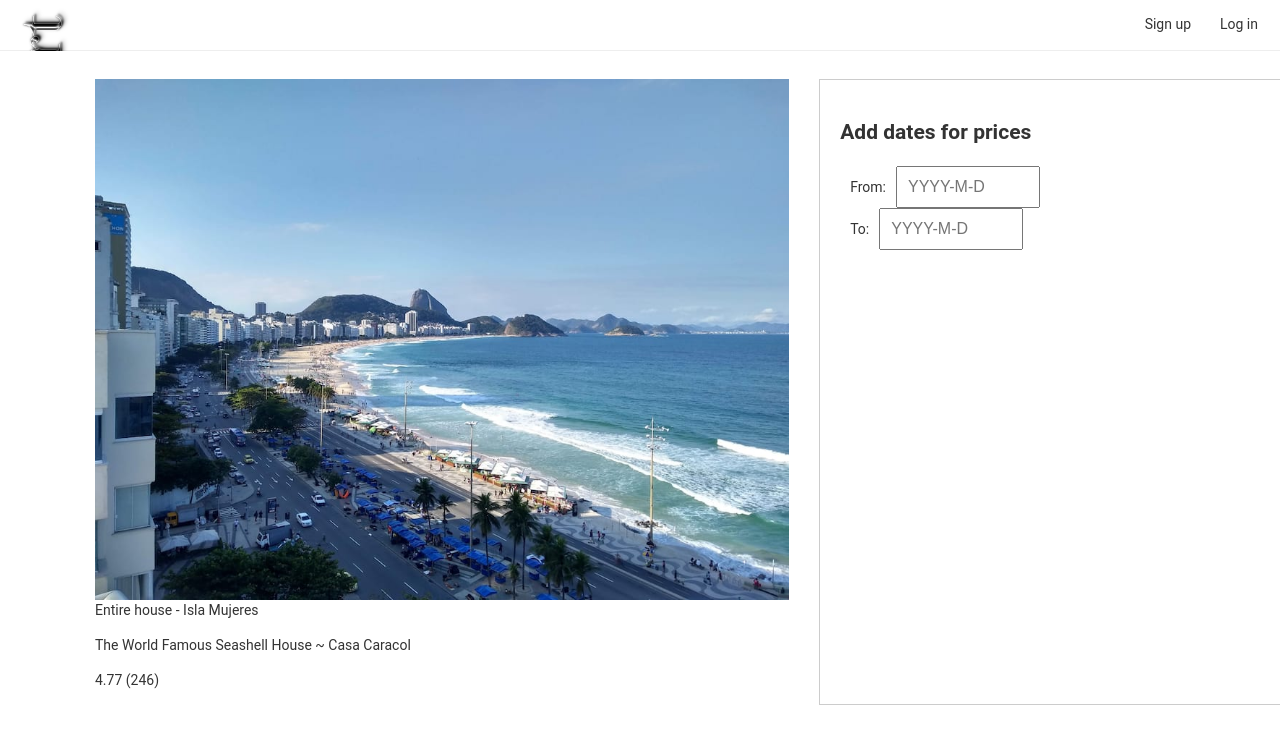
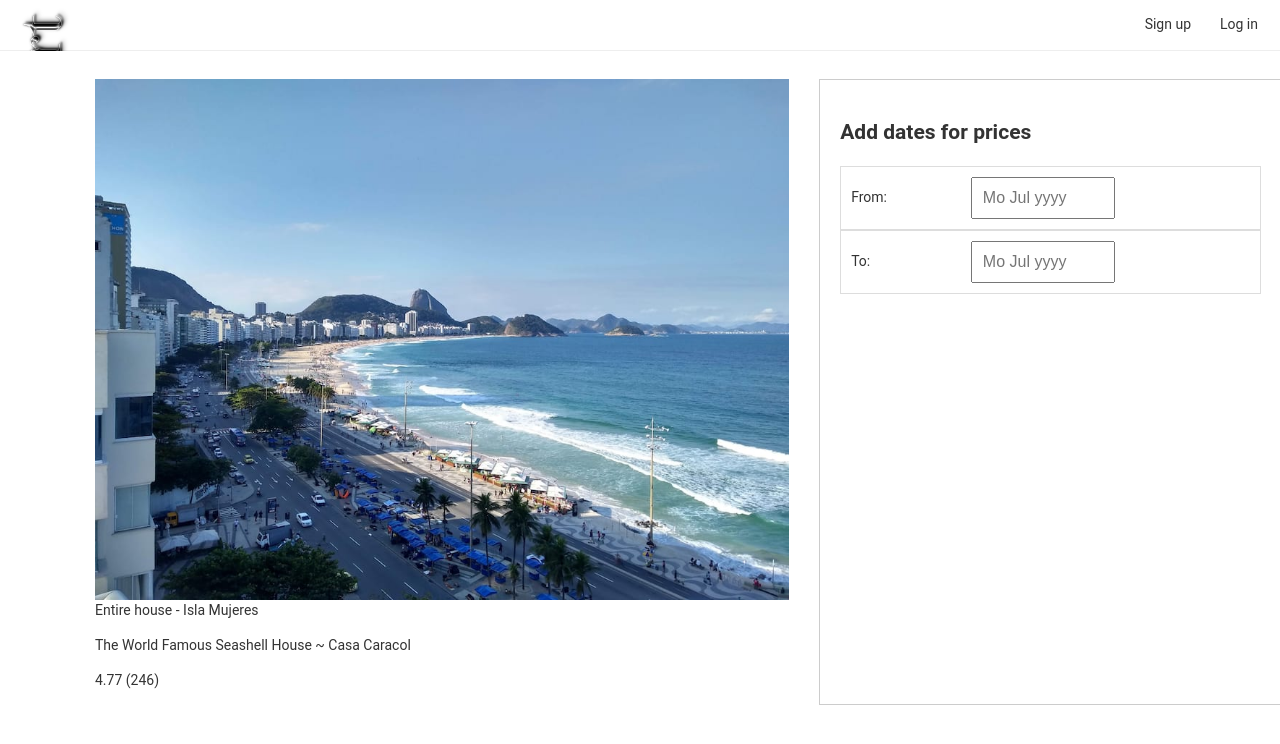
Before and after one commit to progspectar/nextbnb, a Next.js app: page /houses/1523 in a window 1280 px wide. Shown: the top 744 px of the page. Built offline with nearby package versions, Linux system fonts and the light colour scheme.

Commit message:
feat: Configure the DayPickerInput component

```diff
--- a/components/DateRangePicker.js
+++ b/components/DateRangePicker.js
@@ -1,16 +1,64 @@
 import DayPickerInput from 'react-day-picker/DayPickerInput';
 import 'react-day-picker/lib/style.css';
+import dateFnsFormat from 'date-fns/format';
+import dateFnsParse from 'date-fns/parse';
+import { DateUtils } from 'react-day-picker';
+import { useState } from 'react';
+import { default as russianLocale } from 'date-fns/locale/ru';
 
-export default () => (
-  <div>
-    <div className='date-range-picker-container'></div>
+const parseDate = (str, format, locale) => {
+  const parsed = dateFnsParse(str, format, new Date(), { locale });
+  return DateUtils.isDate(parsed) ? parsed : null;
+};
+
+const formatDate = (date, format, locale) =>
+  dateFnsFormat(date, format, { locale });
+
+const format = 'dd MMM yyyy';
+
+const DateRangePicker = () => {
+  const [startDate, setStartDate] = useState(new Date());
+  const [endDate, setEndDate] = useState(new Date());
+
+  return (
+    <div className='date-range-picker-container'>
       <div>
         <label>From:</label>
-      <DayPickerInput />
+        <DayPickerInput
+          formatDate={formatDate}
+          format={format}
+          parseDate={parseDate}
+          placeholder={`${dateFnsFormat(new Date(), format)}`}
+          dayPickerProps={{
+            modifiers: {
+              disabled: {
+                before: new Date(),
+              },
+            },
+          }}
+          onDayChange={(day) => {
+            setStartDate(day);
+          }}
+        />
       </div>
       <div>
         <label>To:</label>
-      <DayPickerInput />
+        <DayPickerInput
+          formatDate={formatDate}
+          format={format}
+          parseDate={parseDate}
+          placeholder={`${dateFnsFormat(new Date(), format)}`}
+          dayPickerProps={{
+            modifiers: {
+              disabled: {
+                before: new Date(),
+              },
+            },
+          }}
+          onDayChange={(day) => {
+            setEndDate(day);
+          }}
+        />
       </div>
       <style jsx>{`
         .date-range-picker-container div {
@@ -20,8 +68,7 @@ export default () => (
           padding: 10px;
         }
         label {
-        padding: 10px;
-        text-align: right;
+          padding-top: 10px;
         }
       `}</style>
       <style jsx global>{`
@@ -33,3 +80,17 @@ export default () => (
       `}</style>
     </div>
   );
+};
+
+export default DateRangePicker;
+
+// const [startDate, setStartDate] = useState(date);
+// const [endDate, setEndDate] = useState(date);
+
+// let date = new Date('2017-11-17T01:47:57.407Z');
+// let options = {
+//   year: 'numeric',
+//   month: 'long',
+//   day: 'numeric',
+// };
+// let formatted = date.toLocaleDateString('ru-RU', options);
--- a/components/House.js
+++ b/components/House.js
@@ -3,7 +3,7 @@ import Link from 'next/link';
 const House = (props) => {
   return (
     <Link href='/houses/[id]' as={'/houses/' + props.id}>
-      <a>
+      <a target='_parent'>
         <img src={props.picture} width='100%' alt='House picture' />
         <p>
           {props.type} -{props.town}
--- a/package.json
+++ b/package.json
@@ -13,9 +13,10 @@
   "license": "ISC",
   "dependencies": {
     "@zeit/next-css": "^1.0.1",
+    "date-fns": "^1.3.13",
     "next": "^9.1.2",
     "react": "^16.11.0",
-    "react-day-picker": "^7.4.10",
+    "react-day-picker": "^7.4.0",
     "react-dom": "^16.11.0"
   }
 }
```
Also changed, not shown: 2 other files (tests, documents, lock files or other folders). Lines whose indentation alone changed are shown as unchanged.
